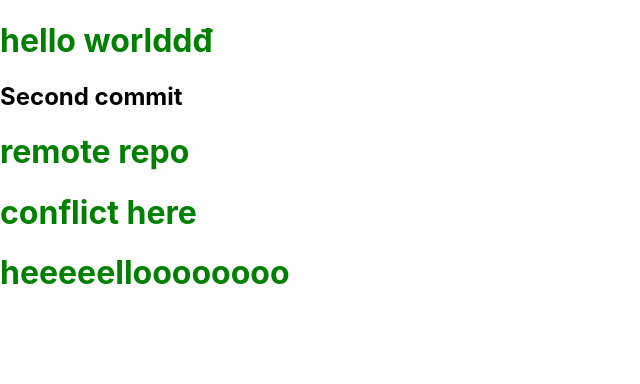
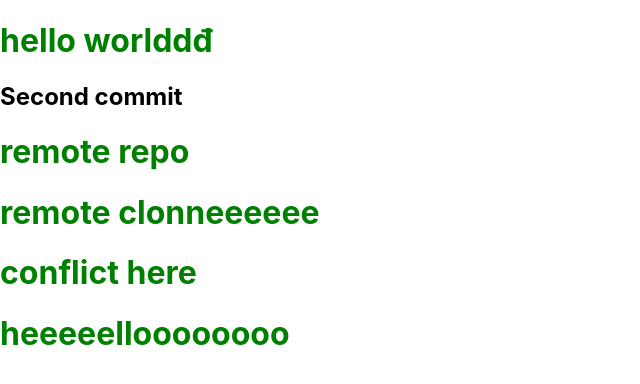
Before and after one commit to Aquocc110/DoAnUngDung1, a React (Create React App) app: page / in a window 1280 px wide. Shown: the top 384 px of the page, without its empty margins (0-640 px from the left). Built offline with nearby package versions, Linux system fonts and the light colour scheme.

Commit message:
remote clone

```diff
--- a/src/component/header/header.jsx
+++ b/src/component/header/header.jsx
@@ -6,7 +6,7 @@ function Header() {
             <h1>hello worlddđ</h1>
             <h2>Second commit</h2>
             <h1>remote  repo</h1>
-
+            <h1> remote clonneeeeee</h1>
             <h1>conflict here</h1>
 
         </>
```
